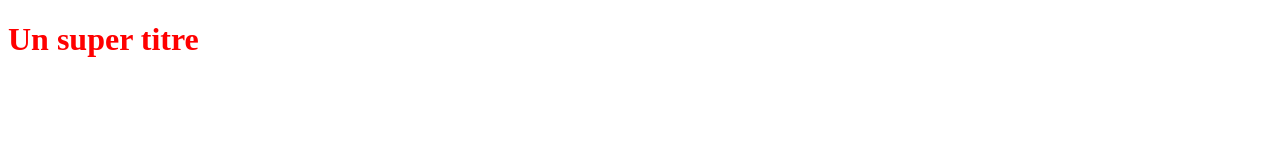
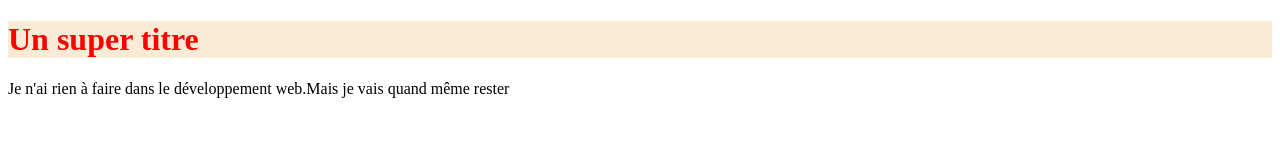
Before and after one commit to Zengfall/Comprendre-github, a plain HTML site: page index.html in a window 1280 px wide. Drawn offline with Linux system fonts and the light colour scheme.

Commit message:
Modification du paragraphe p

```diff
--- a/index.html
+++ b/index.html
@@ -6,5 +6,6 @@
 </head>
 <body>
    <h1>Un super titre</h1>
+   <p>Je n'ai rien à faire dans le développement web.Mais je vais quand même rester</p>
 </body>
 </html>
--- a/styles.css
+++ b/styles.css
@@ -1,3 +1,4 @@
 h1 {
     color: red;
+    background-color: antiquewhite;
  }
```
